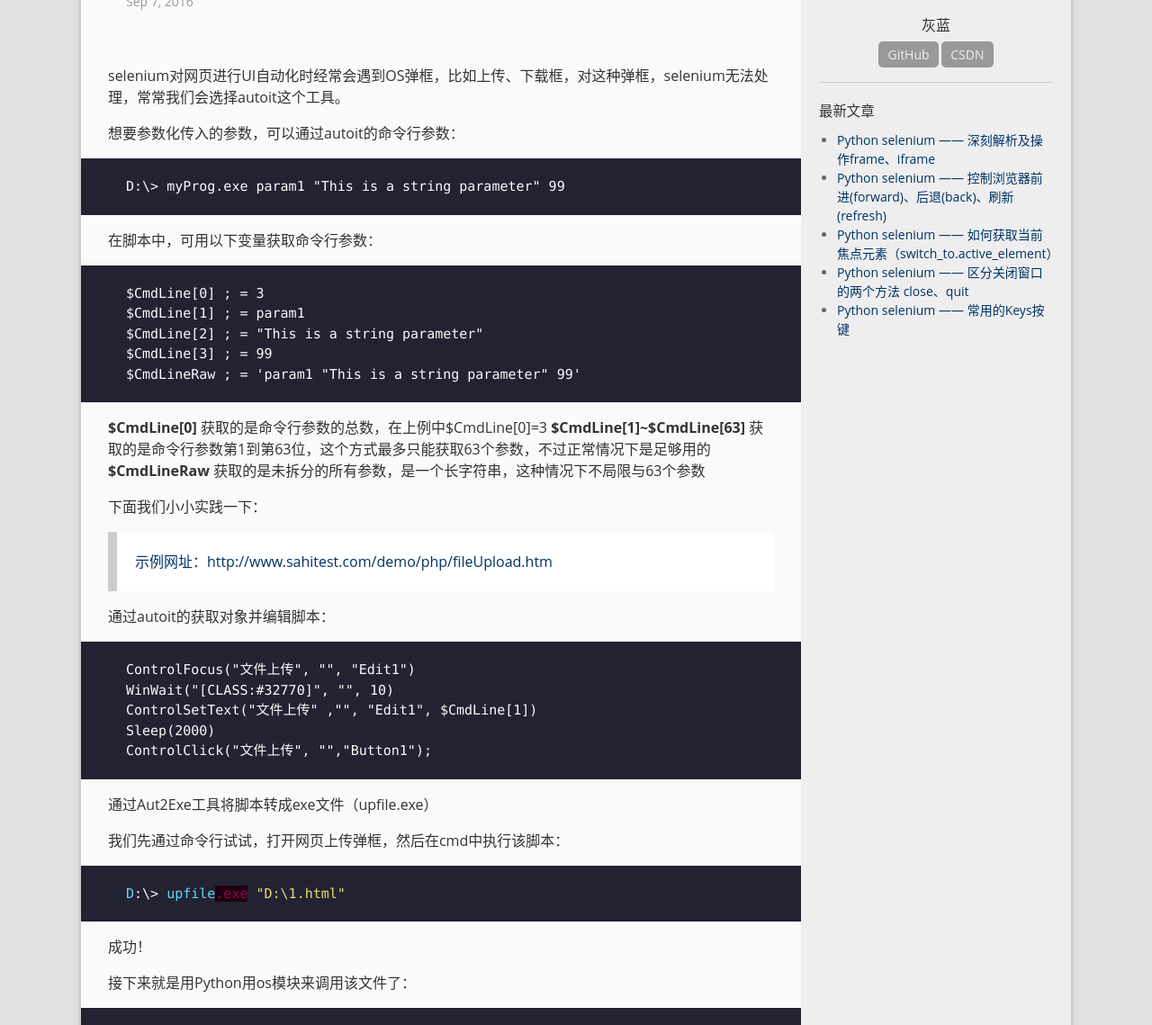
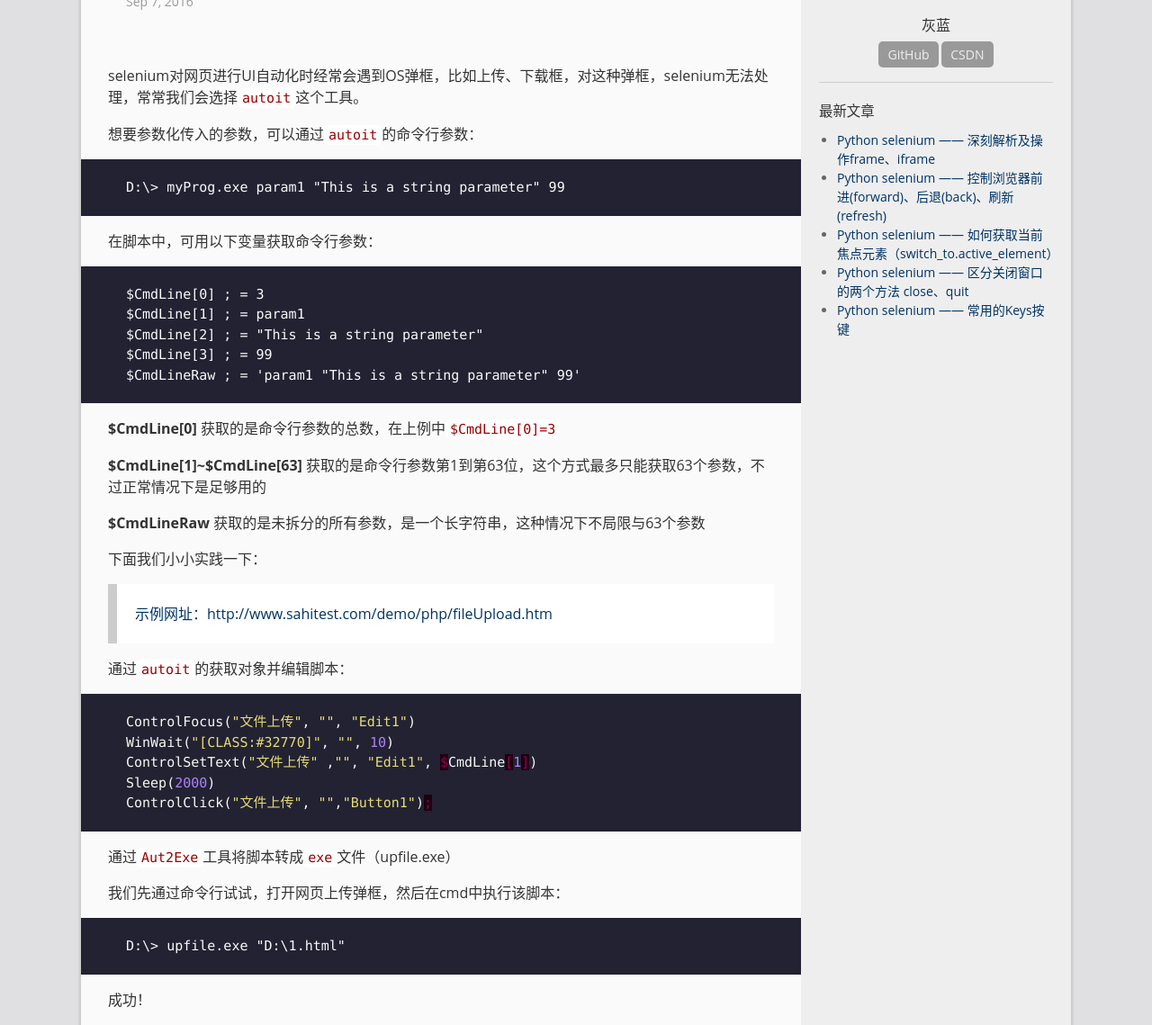
Before and after one commit to huilansame/huilansame.github.io, a Jekyll site: the page built from _posts/2016-09-07-Python selenium —— 使用命令行参数向autoIT生成的exe中传参.md, in a window 1280 px wide and 1400 px high, cut to the strip 261-1400 px from the top of the window. Shown: the whole strip at 90% size. Built offline with Jekyll 4.4.1, drawn with Linux system fonts in a browser that asks for light colours; comment, search, counter and statistics services are not loaded; some of the changed text lies outside the part shown.

Commit message:
修改博客格式

````diff
--- a/_posts/2016-09-07-Python selenium —— 使用命令行参数向autoIT生成的exe中传参.md
+++ b/_posts/2016-09-07-Python selenium —— 使用命令行参数向autoIT生成的exe中传参.md
@@ -7,9 +7,9 @@ permalink: /archivers/cmd-params-to-autoit-exe
 ---
 
 
-selenium对网页进行UI自动化时经常会遇到OS弹框，比如上传、下载框，对这种弹框，selenium无法处理，常常我们会选择autoit这个工具。
+selenium对网页进行UI自动化时经常会遇到OS弹框，比如上传、下载框，对这种弹框，selenium无法处理，常常我们会选择`autoit`这个工具。
 
-想要参数化传入的参数，可以通过autoit的命令行参数：
+想要参数化传入的参数，可以通过`autoit`的命令行参数：
 
 	D:\> myProg.exe param1 "This is a string parameter" 99
 
@@ -21,17 +21,19 @@ selenium对网页进行UI自动化时经常会遇到OS弹框，比如上传、
 	$CmdLine[3] ; = 99
 	$CmdLineRaw ; = 'param1 "This is a string parameter" 99'
 
-**\$CmdLine[0]** 获取的是命令行参数的总数，在上例中\$CmdLine[0]=3
+**\$CmdLine[0]** 获取的是命令行参数的总数，在上例中`$CmdLine[0]=3`
+
 **\$CmdLine[1]~\$CmdLine[63]** 获取的是命令行参数第1到第63位，这个方式最多只能获取63个参数，不过正常情况下是足够用的
+
 **\$CmdLineRaw** 获取的是未拆分的所有参数，是一个长字符串，这种情况下不局限与63个参数
 
 下面我们小小实践一下：
 
 > [示例网址：http://www.sahitest.com/demo/php/fileUpload.htm](http://www.sahitest.com/demo/php/fileUpload.htm)
 
-通过autoit的获取对象并编辑脚本：
+通过`autoit`的获取对象并编辑脚本：
 
-```autoit
+```vb
 ControlFocus("文件上传", "", "Edit1")
 WinWait("[CLASS:#32770]", "", 10)
 ControlSetText("文件上传" ,"", "Edit1", $CmdLine[1])
@@ -39,17 +41,17 @@ Sleep(2000)
 ControlClick("文件上传", "","Button1");
 ```
 
-通过Aut2Exe工具将脚本转成exe文件（upfile.exe）
+通过`Aut2Exe`工具将脚本转成`exe`文件（upfile.exe）
 
 我们先通过命令行试试，打开网页上传弹框，然后在cmd中执行该脚本：
 
-```batch
+```cmd
 D:\> upfile.exe "D:\1.html"
 ```
 
 成功！
 
-接下来就是用Python用os模块来调用该文件了：
+接下来就是用Python用`os`模块来调用该文件了：
 
 ```python
 # -*- coding: utf-8 -*-
@@ -70,7 +72,7 @@ driver.quit()
 
 执行，成功！
 
-当然，这里只是个示例，实际上对于这种input标签，我们直接send_keys就可以了。今后再专门讨论上传的处理。
+当然，这里只是个示例，实际上对于这种`input`标签，我们直接`send_keys`就可以了。今后再专门讨论上传的处理。
 
 ****
 
````
Also changed, not shown: _posts/2016-09-08-Python selenium —— 区分关闭窗口的两个方法 close、quit.md (+8 -4 lines), _posts/2016-09-08-Python selenium —— 如何获取当前焦点元素（switch_to.active_element）.md (+15 -14 lines), _posts/2016-09-08-Python selenium —— 控制浏览器前进(forward)、后退(back)、刷新(refresh).md (+4 -3 lines), _posts/2016-09-08-Python selenium —— 深刻解析及操作frame、iframe.md (+6 -6 lines).
